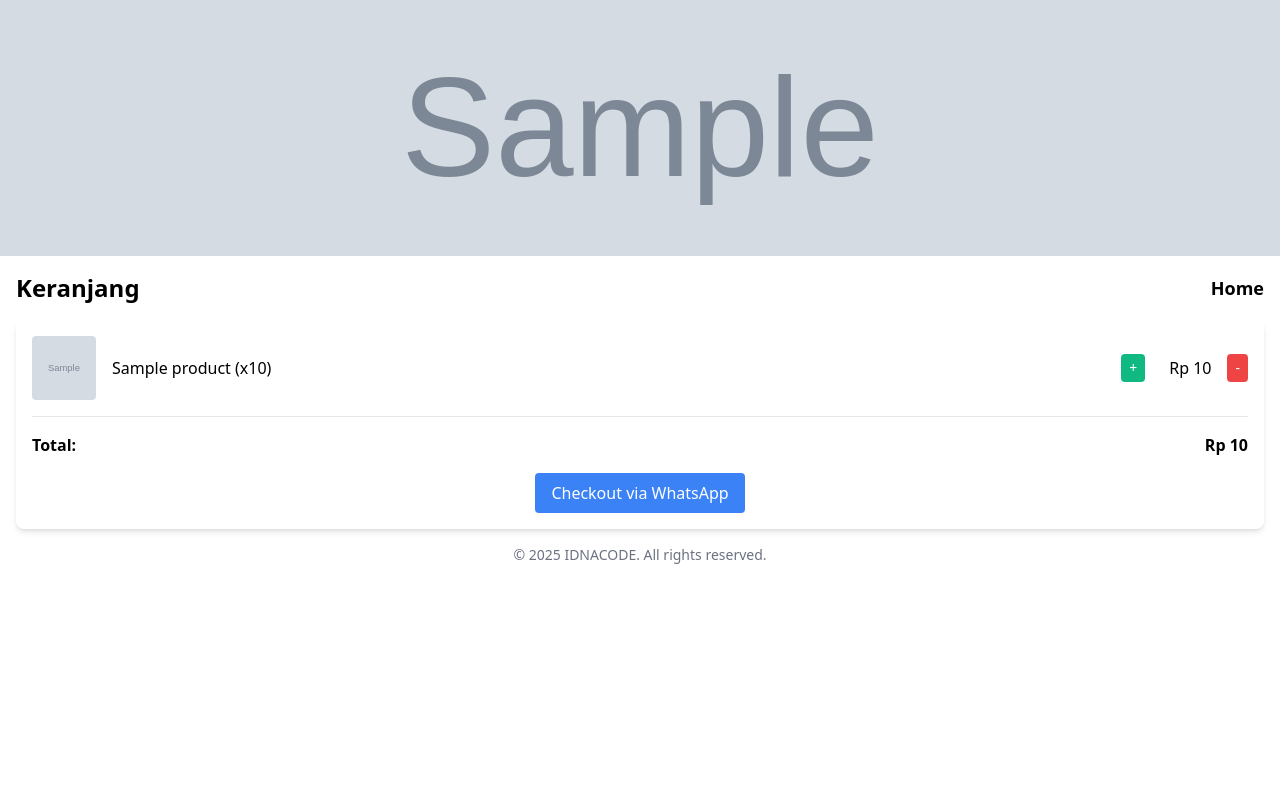
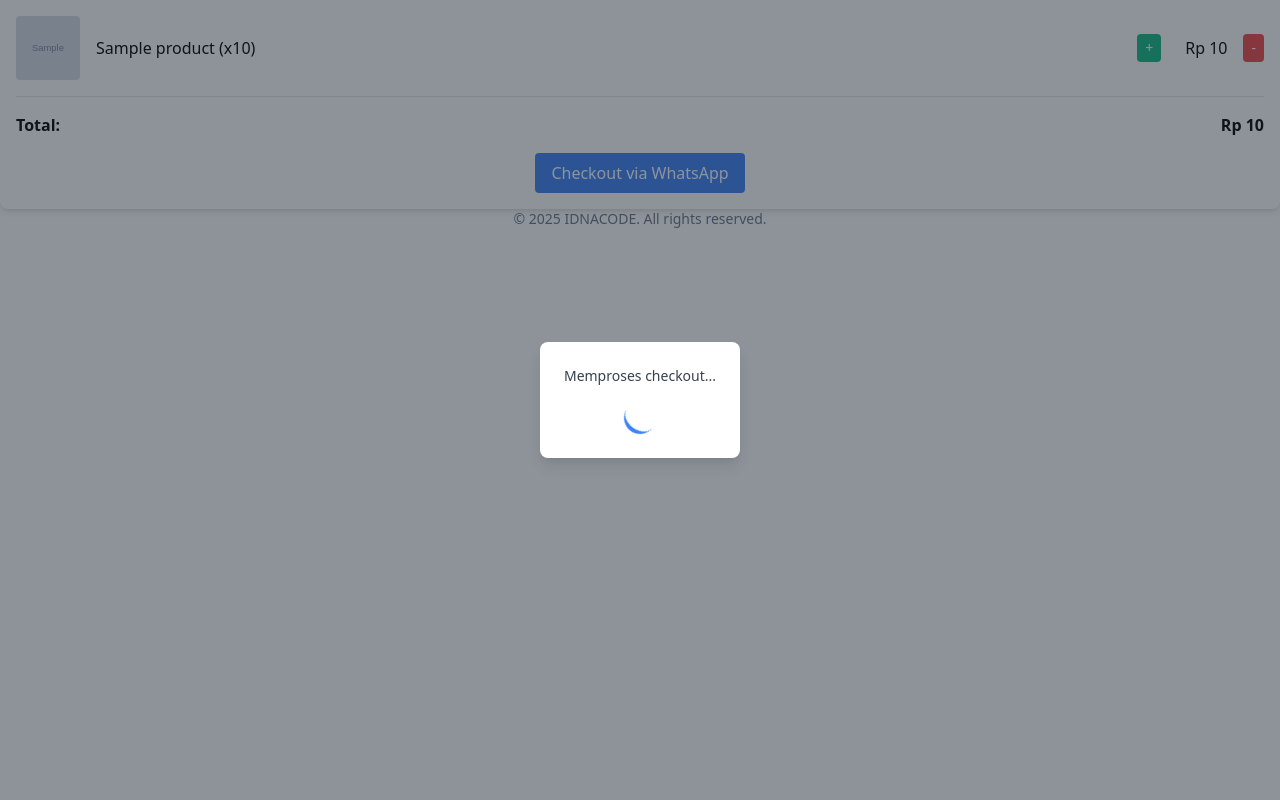
Before and after one commit to andi1996-code/online-store, a Laravel app: page /cart in a window 1280 px wide. Run offline with Laravel 12, Linux system fonts and the light colour scheme; tables that the repository leaves empty hold one stand-in row (values such as "Sample post"); grey boxes marked "Sample" are stand-in pictures; style sheets or scripts are compiled from the project's sources; some libraries are stand-ins or nearby versions.

Commit message:
styling cart

```diff
--- a/resources/views/components/layouts/app.blade.php
+++ b/resources/views/components/layouts/app.blade.php
@@ -15,7 +15,7 @@
 </head>
 <body>
 
-    <header class="relative">
+    {{-- <header class="relative">
         @php
             $store = \App\Models\Store::first();
         @endphp
@@ -26,7 +26,7 @@
                 <p class="text-gray-700 text-lg">No Banner Available</p>
             </div>
         @endif
-    </header>
+    </header> --}}
 
     <main>
         {{ $slot }}
--- a/resources/views/livewire/cart.blade.php
+++ b/resources/views/livewire/cart.blade.php
@@ -1,10 +1,5 @@
-<div class="container mx-auto py-4 px-4">
-    <div class="flex justify-between items-center mb-4">
-        <h2 class="text-xl md:text-2xl font-bold">Keranjang</h2>
-        <a href="/" class="text-sm md:text-lg font-bold">Home</a>
-    </div>
-
-    <div class="bg-white shadow-md rounded-lg p-4" wire:poll wire:listen="cartCleared -> loadCart">
+<div class="bg-white shadow-md rounded-lg p-4" wire:poll.keep-alive wire:listen="cartCleared -> loadCart">
+    <!-- Keranjang kosong -->
     @if (count($cartItems) === 0)
         <p class="text-gray-600 text-sm md:text-base">Keranjang Masih Kosong</p>
     @else
@@ -12,15 +7,20 @@
             @foreach ($cartItems as $item)
                 <li class="flex flex-col md:flex-row justify-between items-center mb-4">
                     <div class="flex items-center mb-2 md:mb-0">
-                            <img src="{{ asset('storage/' . $item->product->image) }}" alt="{{ $item->product->name }}" class="w-16 h-16 object-cover rounded mr-4">
+                        <img src="{{ asset('storage/' . $item->product->image) }}"
+                            alt="{{ $item->product->name }}" class="w-16 h-16 object-cover rounded mr-4">
                         <span class="text-sm md:text-base">{{ $item->product->name }} (x{{ $item->quantity }})</span>
                     </div>
                     <div class="flex items-center">
-                            <button wire:click="incrementQuantity({{ $item->id }})" class="bg-green-500 text-white px-2 py-1 rounded hover:bg-green-600 mr-2 text-xs md:text-sm">
+                        <button wire:click="incrementQuantity({{ $item->id }})"
+                            class="bg-green-500 text-white px-2 py-1 rounded hover:bg-green-600 mr-2 text-xs md:text-sm">
                             +
                         </button>
-                            <span class="mx-4 text-sm md:text-base">Rp {{ number_format($item->total_price, 0, ',', '.') }}</span>
-                            <button wire:click="removeFromCart({{ $item->id }})" class="bg-red-500 text-white px-2 py-1 rounded hover:bg-red-600 text-xs md:text-sm">
+                        <span class="mx-4 text-sm md:text-base">
+                            Rp {{ number_format($item->total_price, 0, ',', '.') }}
+                        </span>
+                        <button wire:click="removeFromCart({{ $item->id }})"
+                            class="bg-red-500 text-white px-2 py-1 rounded hover:bg-red-600 text-xs md:text-sm">
                             -
                         </button>
                     </div>
@@ -34,25 +34,42 @@
         </div>
         <div class="mt-4 text-center">
             @if (\App\Models\Store::first()?->phone)
-                    <button
-                        wire:click="checkout"
-                        class="bg-blue-500 text-white px-4 py-2 rounded hover:bg-blue-600 transition duration-300">
+                <button wire:click="checkout"
+                    id="checkoutBtn"
+                    class="bg-blue-500 text-white px-4 py-2 rounded hover:bg-blue-600 transition duration-300"
+                    wire:loading.attr="disabled"
+                    wire:target="checkout">
                     Checkout via WhatsApp
                 </button>
+
+                <!-- Loader hanya muncul saat checkout -->
+                <div wire:loading wire:target="checkout">
+                    <div class="fixed inset-0 bg-gray-800 bg-opacity-50 flex items-center justify-center z-50">
+                        <div class="bg-white rounded-lg shadow-lg p-6 text-center">
+                            <p class="text-gray-700 text-sm mb-4">Memproses checkout...</p>
+                            <div class="border-t-4 border-blue-500 rounded-full w-8 h-8 mx-auto animate-spin"></div>
+                        </div>
+                    </div>
+                </div>
             @else
                 <p class="text-red-500 text-sm">Nomor WhatsApp toko belum tersedia.</p>
             @endif
         </div>
     @endif
 </div>
-</div>
 
 <script>
+    document.addEventListener("DOMContentLoaded", function() {
         Livewire.on('openWhatsApp', url => {
-        window.open(url, '_blank'); // Buka WhatsApp di tab baru
+            console.log("🚀 Redirecting to:", url);
+            window.open(url, '_blank'); // Buka di tab baru
         });
 
         Livewire.on('cartCleared', () => {
-        alert('Checkout berhasil! Keranjang kosong.');
+            alert('✅ Checkout berhasil!');
+            setTimeout(() => {
+                window.location.href = "/"; // Redirect ke halaman utama
+            }, 1000);
+        });
     });
 </script>
```
Also changed, not shown: app/Livewire/Cart.php (+22 -35 lines). Lines whose indentation alone changed are shown as unchanged.
